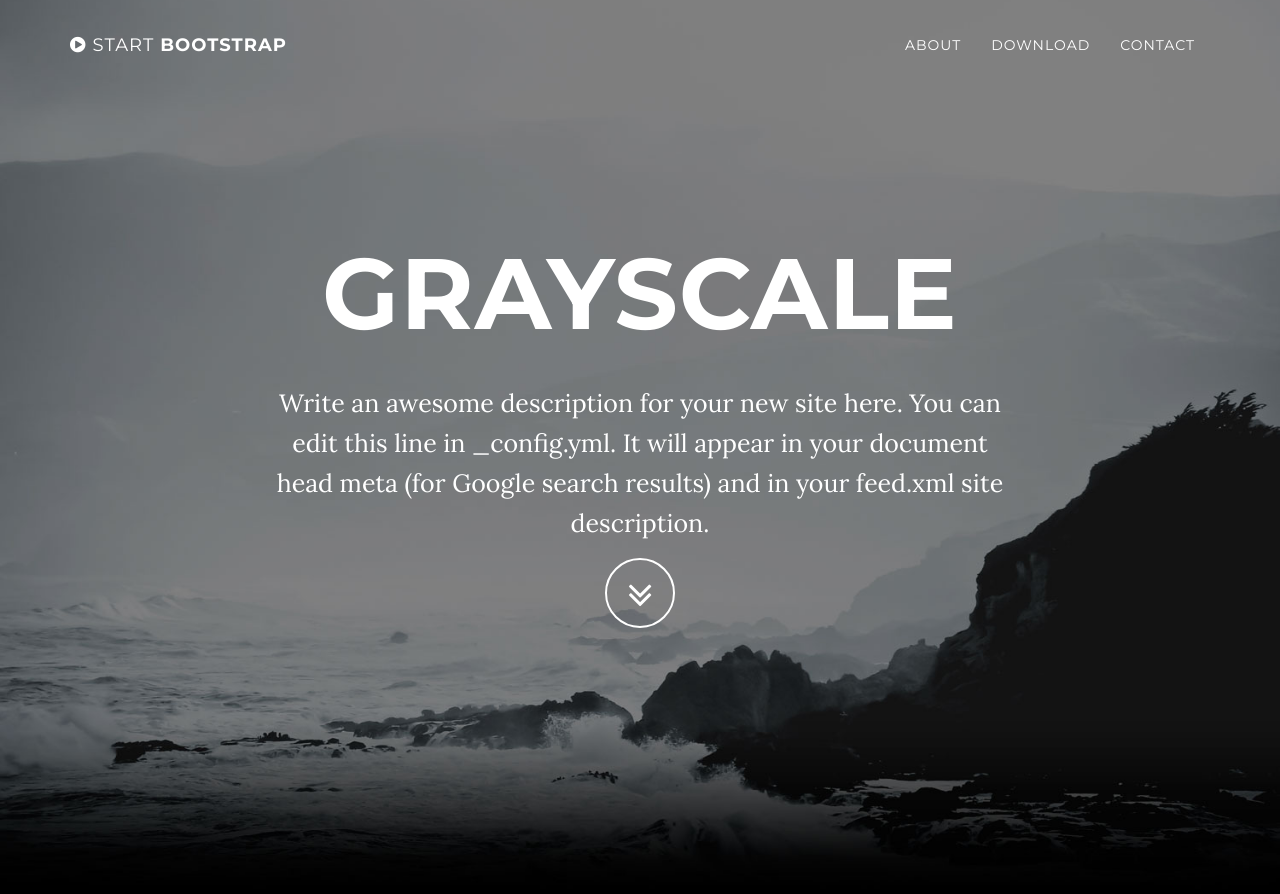
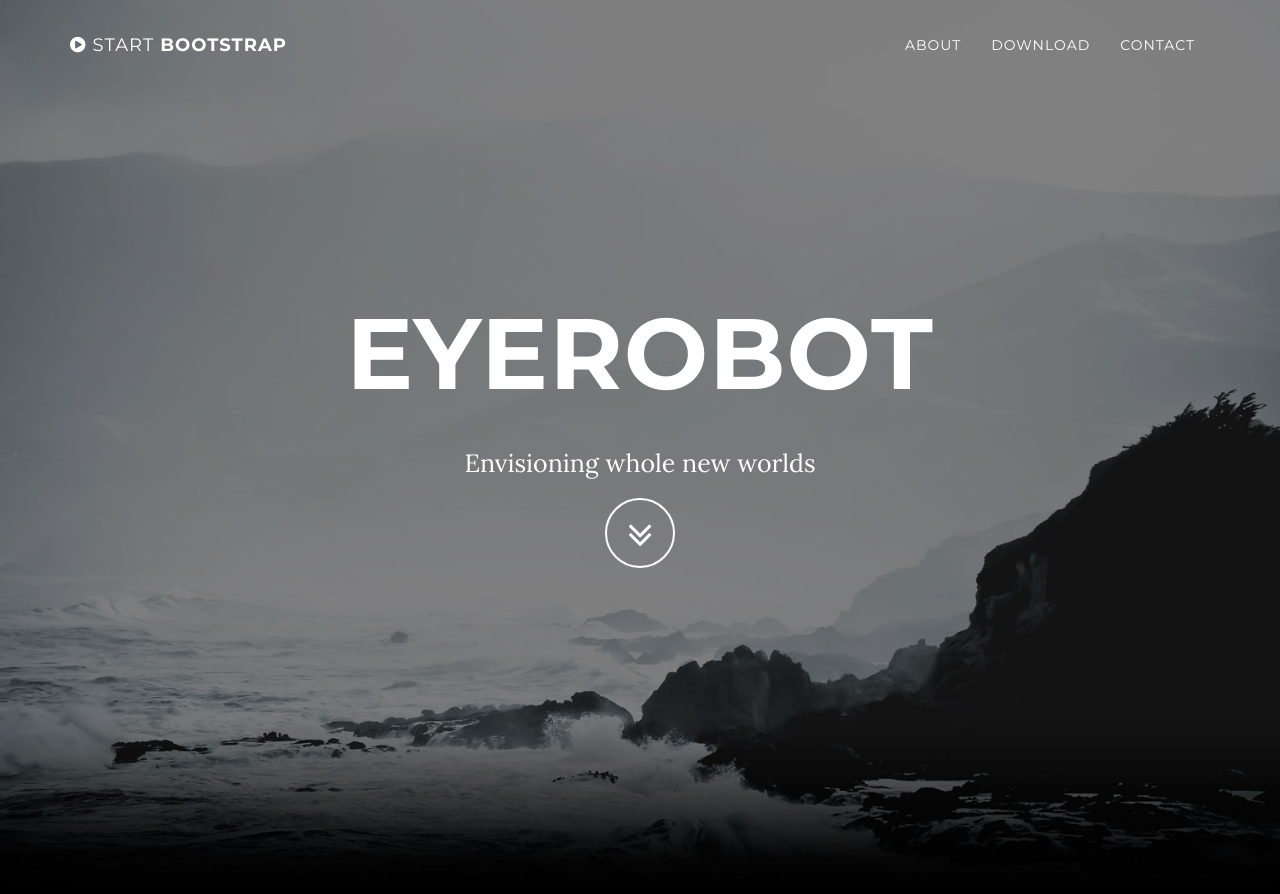
Before and after one commit to snarain677/agency-capstone-website, a Jekyll site: the page built from index.html, in a window 1280 px wide and 900 px high. Shown: the top 894 px of the window. Built offline with Jekyll 4.4.1, drawn with Linux system fonts in a browser that asks for light colours; some of the changed text lies outside the part shown.

Commit message:
Updated title page text

```diff
--- a/_config.yml
+++ b/_config.yml
@@ -1,8 +1,8 @@
 # Site settings
-title: Grayscale
-email: your-email@domain.com
+title: EyeRobot
+email: sn3ae@berkeley.edu
 url: https://snarain.github.io
-description: "Write an awesome description for your new site here. You can edit this line in _config.yml. It will appear in your document head meta (for Google search results) and in your feed.xml site description."
+description: "Envisioning whole new worlds"
 
 # Color settings (hex-codes without the leading hash-tag)
 color:
```
